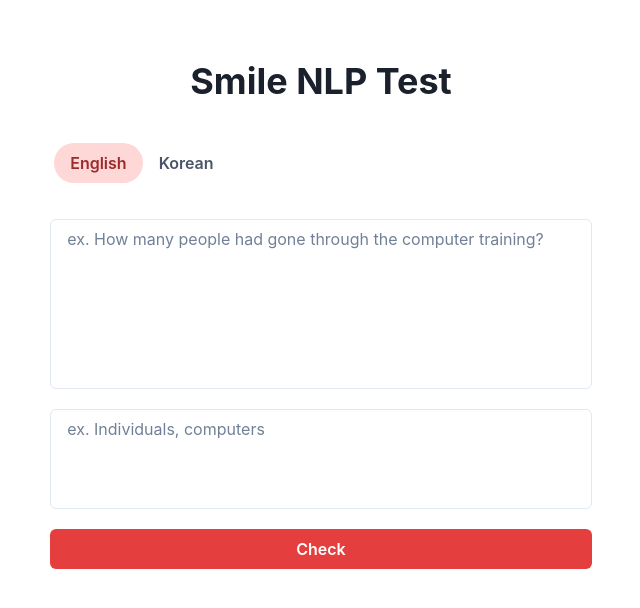
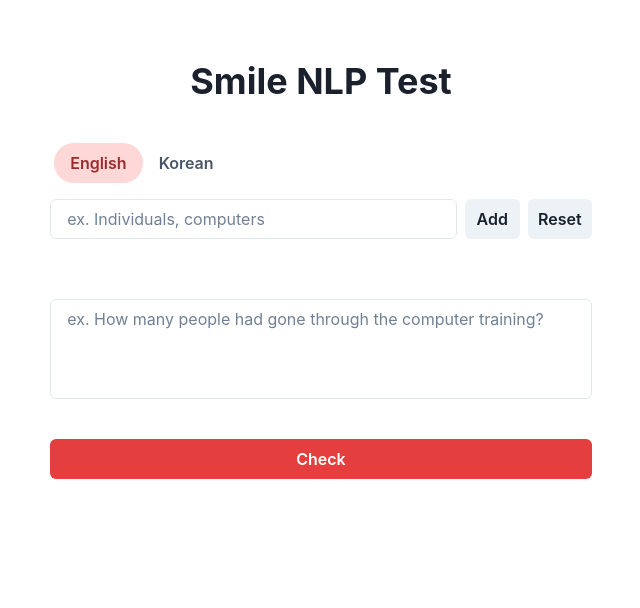
Before and after one commit to jiwonmik/SMILE-Question-Prompter, a React (Vite) app: page / in a window 1280 px wide. Shown: the top 608 px of the page, without its empty margins (319-959 px from the left). Built offline with nearby package versions, Linux system fonts and the light colour scheme.

Commit message:
feat: change keyword input and display layout 1. keyword can be added word by word 2. User can delete specific keyword by delete button in each keyword component

```diff
--- a/src/components/Prompter.tsx
+++ b/src/components/Prompter.tsx
@@ -1,15 +1,50 @@
-import { Textarea, Button, Text, Box, Alert, AlertIcon } from '@chakra-ui/react';
+import {
+  Textarea,
+  Button,
+  Text,
+  Box,
+  Alert,
+  AlertIcon,
+  Tag,
+  TagLabel,
+  HStack,
+  Input,
+  Grid,
+  TagCloseButton,
+} from '@chakra-ui/react';
 import { useState } from 'react';
-import { Input, SimilarityRes } from 'types/api.type';
+import { IInput, IReqBody, SimilarityRes } from 'types/api.type';
 import { fetchData, fetchKorData } from 'api/api';
 import { PrompterProps } from 'types/type';
 
 function Prompter({ option }: PrompterProps) {
   const InitialInput = {
     question: '',
-    keywords: '',
+    keyword: '',
   };
-  const [input, setInput] = useState<Input>(InitialInput);
+  const [input, setInput] = useState<IInput>(InitialInput);
+  const [keywords, setKeywords] = useState<string[]>([]);
+
+  const onAddHandle = () => {
+    setKeywords((prev) => {
+      return [...prev, ...input.keyword.replace(' ', '').split(',')];
+    });
+    setInput((prev) => {
+      return { ...prev, keyword: '' };
+    });
+  };
+  const onResetHandle = () => {
+    setKeywords(() => {
+      return [];
+    });
+  };
+
+  const onDeleteHandle = (index: number) => {
+    setKeywords((prev) => {
+      return [...prev.slice(0, index), ...prev.slice(index + 1)];
+    });
+  };
+
   const [similairty, setSimilarity] = useState<SimilarityRes>();
   const questionPlaceholder =
     option === 'eng'
@@ -18,9 +53,13 @@ function Prompter({ option }: PrompterProps) {
   const keywordsPlaceholder = option === 'eng' ? 'ex. Individuals, computers' : 'ex. 파형, 필요';
 
   const OnCheckHandle = () => {
+    const body = {
+      question: input?.question,
+      keywords: keywords.join(', '),
+    } as IReqBody;
     switch (option) {
       case 'eng': {
-        fetchData(input).then((res) => {
+        fetchData(body).then((res) => {
           setSimilarity(() => {
             return {
               question: res?.data.question,
@@ -32,8 +71,7 @@ function Prompter({ option }: PrompterProps) {
         break;
       }
       case 'kor': {
-        fetchKorData(input).then((res) => {
-          console.log(res.data);
+        fetchKorData(body).then((res) => {
           setSimilarity(() => {
             return {
               question: res?.data.question,
@@ -48,6 +86,28 @@ function Prompter({ option }: PrompterProps) {
 
   return (
     <>
+      <HStack mb="5">
+        <Input
+          value={input?.keyword}
+          onChange={(e) =>
+            setInput((prev) => {
+              return { ...prev, keyword: e.target.value };
+            })
+          }
+          placeholder={keywordsPlaceholder}
+          resize={'none'}
+        />
+        <Button onClick={onAddHandle}>Add</Button>
+        <Button onClick={onResetHandle}>Reset</Button>
+      </HStack>
+      <Grid templateColumns="repeat(4, 1fr)" gap={5} mb="5">
+        {keywords.map((keyword, index) => (
+          <Tag key={index} size="lg" colorScheme={'red'} borderRadius="full" width={'fit-content'}>
+            <TagLabel>{keyword}</TagLabel>
+            <TagCloseButton onClick={() => onDeleteHandle(index)} />
+          </Tag>
+        ))}
+      </Grid>
       <Textarea
         value={input?.question}
         onChange={(e) =>
@@ -57,18 +117,6 @@ function Prompter({ option }: PrompterProps) {
         }
         my={5}
         placeholder={questionPlaceholder}
-        width="full"
-        height="170px"
-        resize={'none'}
-      />
-      <Textarea
-        value={input?.keywords}
-        onChange={(e) =>
-          setInput((prev) => {
-            return { ...prev, keywords: e.target.value };
-          })
-        }
-        placeholder={keywordsPlaceholder}
         width="full"
         height="100px"
         resize={'none'}
@@ -80,7 +128,6 @@ function Prompter({ option }: PrompterProps) {
         <>
           <Box borderRadius={'md'} bg="red.100" padding={'5'} mb={'5'}>
             <Text>Your question: {similairty?.question}</Text>
-            <Text>Your keywords: {input.keywords}</Text>
           </Box>
           {similairty?.valid ? (
             <Alert status="success">
```
